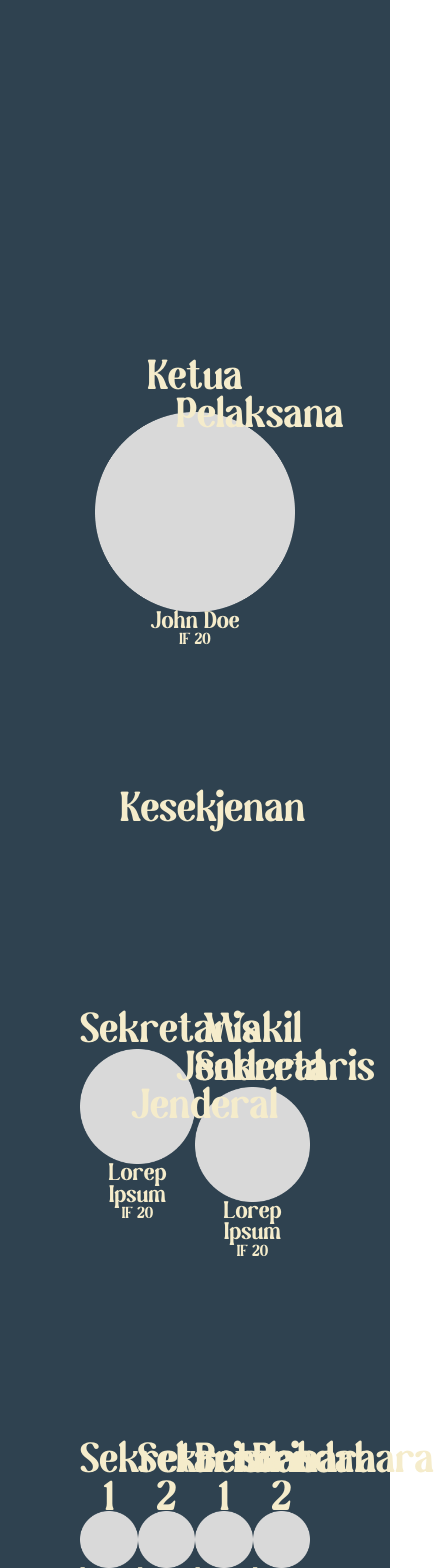
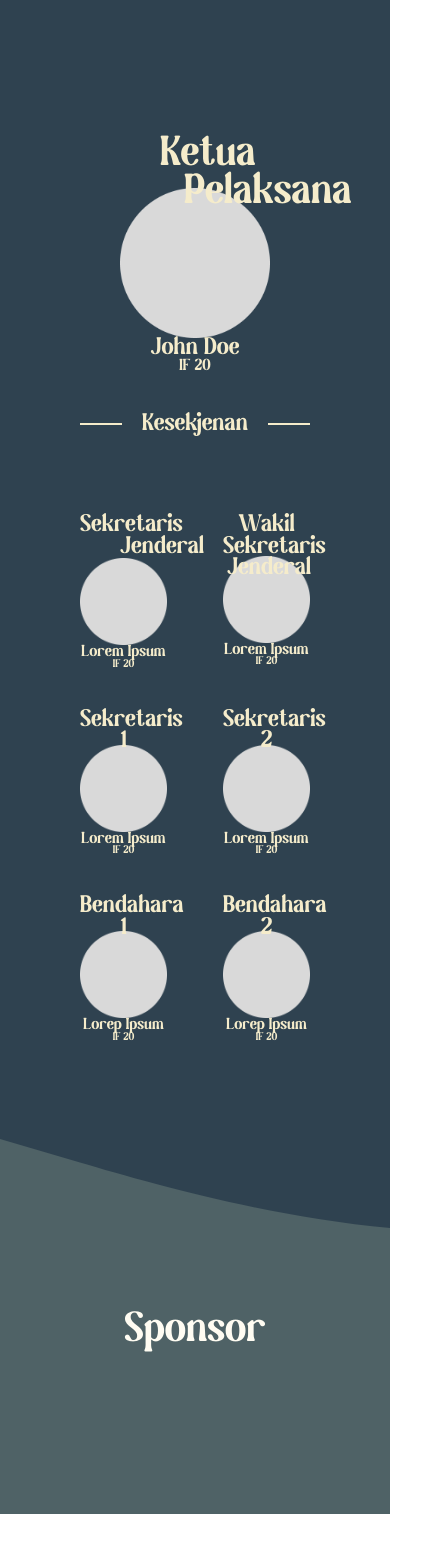
Before and after one commit to KATITB22/site-fe, a React (Vite) app: page /organogram-kat in a window 390 px wide. Shown: the top 1568 px of the page, 434 px wide, since content can reach past the window. After the commit the page ends 1514 px from the top, so only its background shows below. Built offline with nearby package versions, Linux system fonts and the light colour scheme.

Commit message:
feat: mobile responsive on organogram-kat

```diff
--- a/src/components/CardRole.tsx
+++ b/src/components/CardRole.tsx
@@ -16,6 +16,7 @@ interface CardRoleProps {
   textJurusanSize?: string;
   classNameSecond?: string;
   isDarkMode?: boolean;
+  classRole?: string;
 }
 
 const CardRole: React.FC<CardRoleProps> = ({
@@ -30,6 +31,7 @@ const CardRole: React.FC<CardRoleProps> = ({
   textJurusanSize,
   textNameSize,
   isDarkMode,
+  classRole,
 }) => {
   return (
     <div
@@ -37,6 +39,7 @@ const CardRole: React.FC<CardRoleProps> = ({
         isDarkMode ? 'bg-[#2F4250' : 'bg-[#FFFCF2]'
       } ${className}`}
     >
+      <div className={`${classRole}`}>
         <RoleText
           className={`absolute top-10 left-0 right- text-center ${className} ${textRoleSize}`}
           isDarkMode={isDarkMode}
@@ -50,6 +53,7 @@ const CardRole: React.FC<CardRoleProps> = ({
           {' '}
           {secondRole}
         </RoleText>
+      </div>
       <RoleAvatar avatarSize={avatarSize} />
       <RoleText
         className={`top-0 left-0 right-0 text-center ${textNameSize} `}
--- a/src/containers/OrganogramSection.tsx
+++ b/src/containers/OrganogramSection.tsx
@@ -10,11 +10,11 @@ const OrganogramSection: React.FC<OrganogramSectionProps> = ({
   isDarkMode,
 }) => {
   return (
-    <div className="bg-[#2F4250] w-[100vw] xs:px-20 sm:px-36 py-80">
+    <div className="bg-[#2F4250] w-[100vw] xs:py-24 xs:px-20 sm:px-36 py-80">
       <div className="KetuaPelaksana">
         {' '}
         <CardRole
-          className="text-heading "
+          className="text-heading xs:px-10"
           firstRole="Ketua"
           secondRole="Pelaksana"
           name="John Doe"
@@ -23,16 +23,16 @@ const OrganogramSection: React.FC<OrganogramSectionProps> = ({
           textRoleSize="text-heading"
           textNameSize="text-subHeading"
           textJurusanSize="text-body"
-          classNameSecond="indent-24 pb-4"
+          classNameSecond="xs:indent-16 md:indent-24 pb-4"
           isDarkMode={isDarkMode}
         />
       </div>
 
       <div className="Kesekjenan">
-        <div className="flex items-center py-36 gap-x-10">
+        <div className="flex items-center xs:py-10 md:py-36 xs:gap-x-5 md:gap-x-10">
           <div className="bg-[#F5ECCB] w-100 h-0.5 flex-grow"></div>
           <RoleText
-            className="text-heading flex-shrink "
+            className="xs:text-subHeading md:text-heading flex-shrink "
             isDarkMode={isDarkMode}
           >
             Kesekjenan
@@ -42,21 +42,22 @@ const OrganogramSection: React.FC<OrganogramSectionProps> = ({
       </div>
 
       <div className="SekretarisDanWakil">
-        <div className="grid grid-cols-2">
+        <div className="grid grid-cols-2 xs:gap-x-14 xs:">
           {' '}
           <div className="">
             {' '}
             <CardRole
               firstRole="Sekretaris"
               secondRole="Jenderal"
-              name="Lorep Ipsum"
+              name="Lorem Ipsum"
               jurusan="IF 20"
               avatarSize={180}
-              textRoleSize="text-heading"
-              textNameSize="text-subHeading"
-              textJurusanSize="text-body"
-              classNameSecond="indent-24"
+              textRoleSize="xs:text-subHeading md:text-heading "
+              textNameSize="xs:text-body md:text-subHeading"
+              textJurusanSize="xs:text-caption md:text-body"
+              classNameSecond="xs:indent-10 md:indent-24"
               isDarkMode={isDarkMode}
+              classRole="xs:mb-10 md:mb-0"
             />
           </div>
           <div className="">
@@ -64,40 +65,41 @@ const OrganogramSection: React.FC<OrganogramSectionProps> = ({
             <CardRole
               firstRole="Wakil Sekretaris"
               secondRole="Jenderal"
-              name="Lorep Ipsum"
+              name="Lorem Ipsum"
               jurusan="IF 20"
               avatarSize={180}
-              textRoleSize="text-heading"
-              textNameSize="text-subHeading"
-              textJurusanSize="text-body"
-              classNameSecond="-indent-24"
+              textRoleSize="xs:text-subHeading md:text-heading"
+              textNameSize="xs:text-body md:text-subHeading"
+              textJurusanSize="xs:text-caption md:text-body"
+              classNameSecond="xs:indent-1 md:-indent-24"
               isDarkMode={isDarkMode}
+              classRole="xs:pb-4 md:mb-0"
             />
           </div>
         </div>
       </div>
 
       <div>
-        <div className="grid grid-cols-4 py-36">
+        <div className="grid xs:grid-cols-2 xs:gap-x-14 md:grid-cols-4 xs:py-18 md:py-36">
           <CardRole
             firstRole="Sekretaris 1"
-            name="Lorep Ipsum"
+            name="Lorem Ipsum"
             jurusan="IF 20"
             avatarSize={150}
-            textRoleSize="text-heading"
-            textNameSize="text-subHeading"
-            textJurusanSize="text-body"
+            textRoleSize="xs:text-subHeading md:text-heading"
+            textNameSize="xs:text-body md:text-subHeading"
+            textJurusanSize="xs:text-caption md:text-body"
             classNameSecond=" pt-8"
             isDarkMode={isDarkMode}
           />
           <CardRole
             firstRole="Sekretaris 2"
-            name="Lorep Ipsum"
+            name="Lorem Ipsum"
             jurusan="IF 20"
             avatarSize={150}
-            textRoleSize="text-heading"
-            textNameSize="text-subHeading"
-            textJurusanSize="text-body"
+            textRoleSize="xs:text-subHeading md:text-heading"
+            textNameSize="xs:text-body md:text-subHeading"
+            textJurusanSize="xs:text-caption md:text-body"
             classNameSecond=" pt-8"
             isDarkMode={isDarkMode}
           />
@@ -106,9 +108,9 @@ const OrganogramSection: React.FC<OrganogramSectionProps> = ({
             name="Lorep Ipsum"
             jurusan="IF 20"
             avatarSize={150}
-            textRoleSize="text-heading"
-            textNameSize="text-subHeading"
-            textJurusanSize="text-body"
+            textRoleSize="xs:text-subHeading md:text-heading"
+            textNameSize="xs:text-body md:text-subHeading"
+            textJurusanSize="xs:text-caption md:text-body"
             classNameSecond=" pt-8"
             isDarkMode={isDarkMode}
           />
@@ -117,9 +119,9 @@ const OrganogramSection: React.FC<OrganogramSectionProps> = ({
             name="Lorep Ipsum"
             jurusan="IF 20"
             avatarSize={150}
-            textRoleSize="text-heading"
-            textNameSize="text-subHeading"
-            textJurusanSize="text-body"
+            textRoleSize="xs:text-subHeading md:text-heading"
+            textNameSize="xs:text-body md:text-subHeading"
+            textJurusanSize="xs:text-caption md:text-body"
             classNameSecond=" pt-8"
             isDarkMode={isDarkMode}
           />
```
Lines whose indentation alone changed are shown as unchanged.
